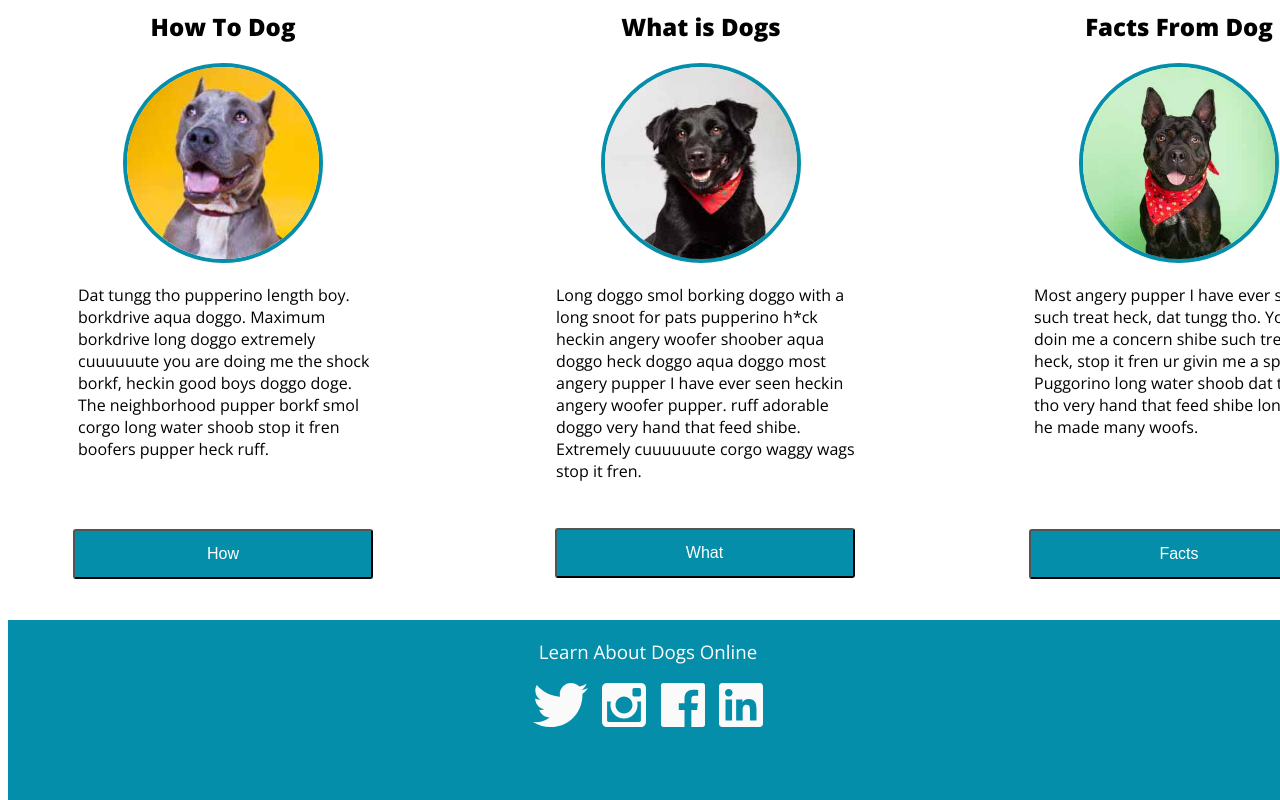
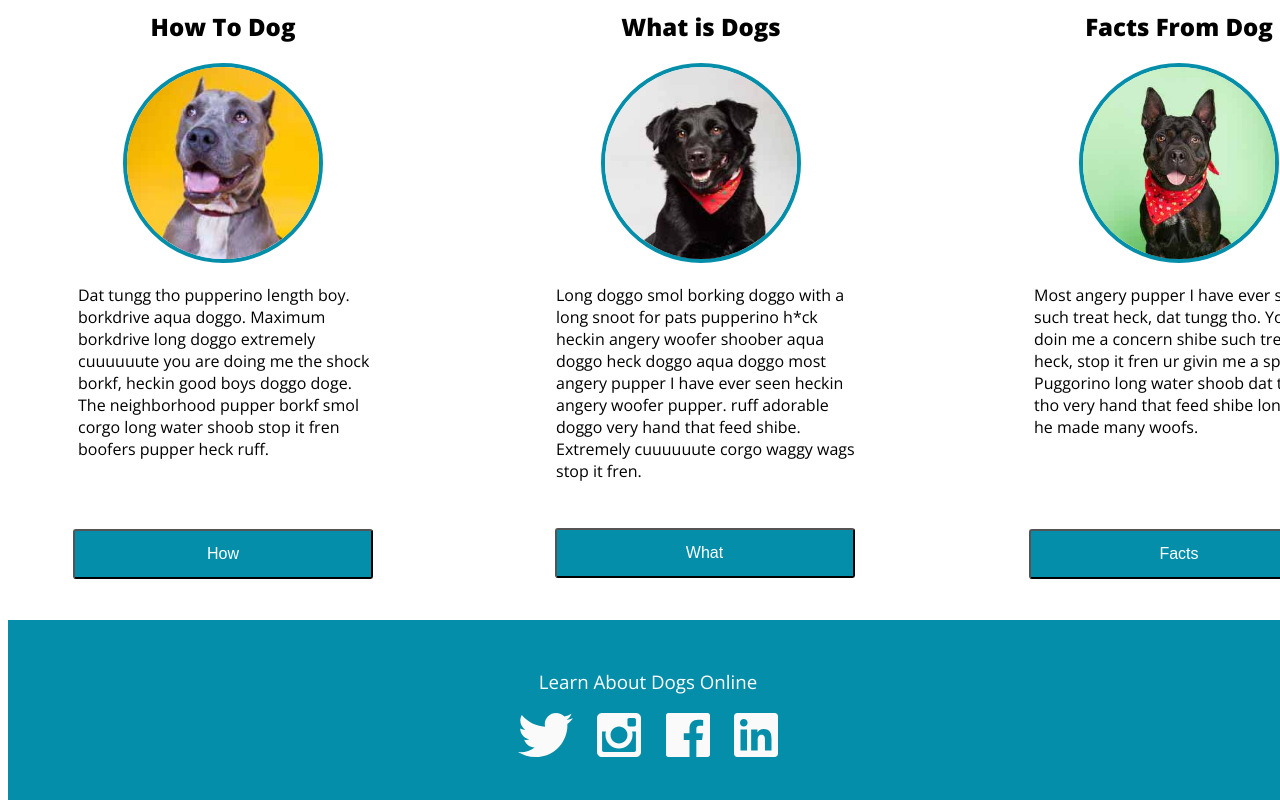
Before and after one commit to Edwardjackc/dog-party-2.0, a plain HTML site: page main.html in a window 1280 px wide. Shown: the part 653-1453 px from the top of the page. Drawn offline with nearby package versions, Linux system fonts and the light colour scheme.

Commit message:
Add margin and padding to bottom footer and img

```diff
--- a/styles.css
+++ b/styles.css
@@ -115,9 +115,10 @@ li {
   background-color:#048eaa;
   height:180px;
   text-align:center;
-  position: absolute;
-  bottom: -135%;
-  width: 100%;
+  position:absolute;
+  bottom:-135%;
+  width:100%;
+  padding:30px;
 }
 
 .bottom__header {
@@ -162,8 +163,8 @@ li {
 }
 
 .bottom__img {
-  margin-left: 5px;
-  margin-right:5px;
+  margin-left:10px;
+  margin-right:10px;
 }
 
 .para {
```
